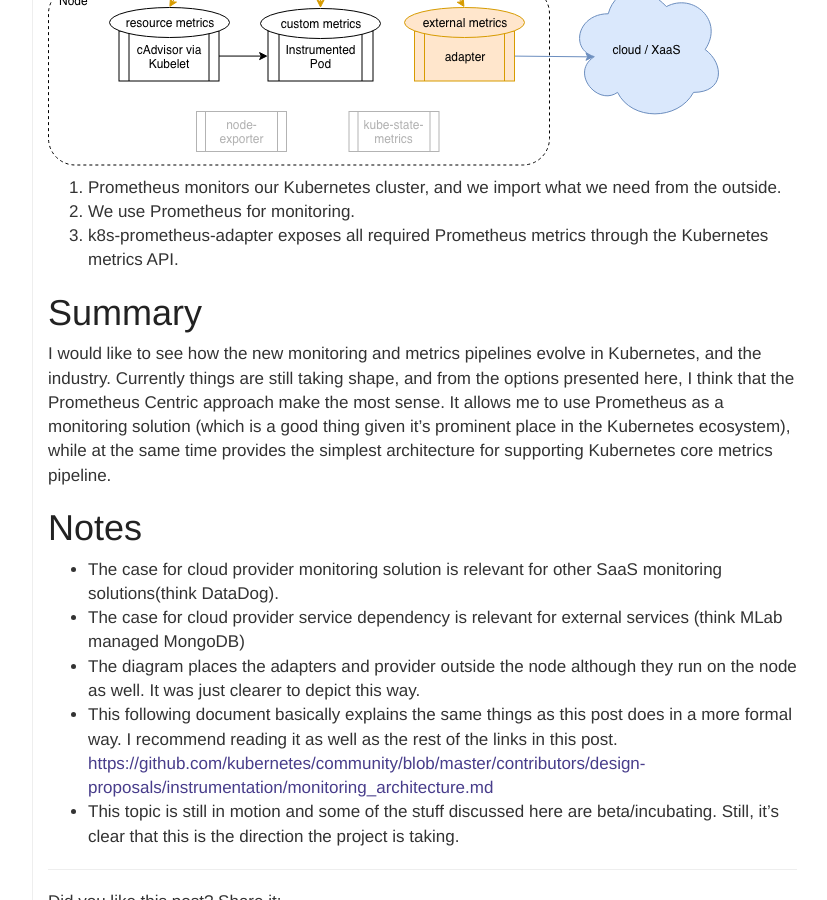
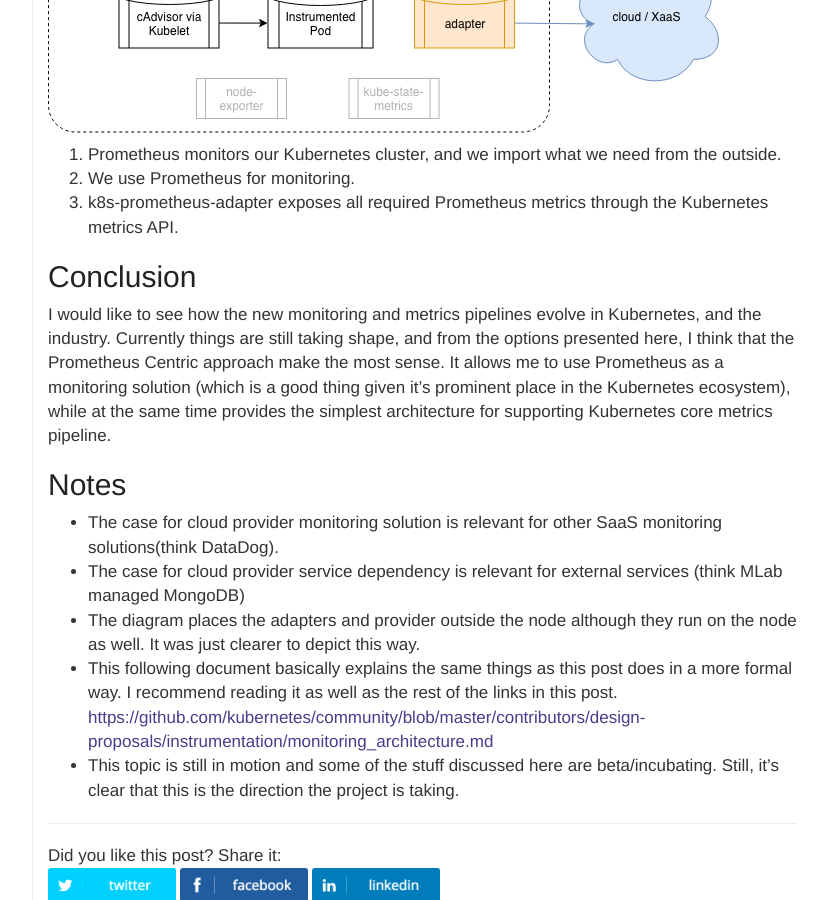
Before and after one commit to itaysk/itaysk.github.io, a Jekyll site: the page built from _posts/2019-01-15-Kubernetes-metrics-and-monitoring.md, in a window 1280 px wide and 900 px high, scrolled down 4916 px. Shown: the whole window, without its empty margins (413-1240 px from the left). Built offline with Jekyll 4.4.1, drawn with Linux system fonts in a browser that asks for light colours.

Commit message:
kubernetes metrics typos

```diff
--- a/_posts/2019-01-15-Kubernetes-metrics-and-monitoring.md
+++ b/_posts/2019-01-15-Kubernetes-metrics-and-monitoring.md
@@ -7,7 +7,7 @@
 
 This post explores the current state of metrics and monitoring in Kubernetes by sharing my experience it progressed.
 
-# Recap
+## Recap
 
 I don't want to spend too much time on history, so here's a quick recap of recent events in this domain:
 
@@ -24,7 +24,7 @@
 
 The purpose of this post is not to dive into the above mentioned concepts, but to help you understand the big picture; how they and other projects you may have encountered in this space fit together and to what end.
 
-# Basic Kubernetes setup
+## Basic Kubernetes setup
 
 So based on the recap, and based on most guides/tutorials you would find, a standard monitoring and core metrics pipeline for Kubernetes will look something like this:
 
@@ -36,7 +36,7 @@
 2. We also have Prometheus as a monitoring solution.
 3. There may be additional Prometheus exporters in use.
 
-# Basic + Cloud
+## Basic + Cloud
 
 More often than not, our Kubernetes cluster is part of a larger environment which is monitored independently. For example: we use a managed kubernetes service in a cloud platform, our cloud environment has many other components (or entirely different systems) so we have been using the cloud provided monitoring solution to monitor our cloud environment. At this point we have two separate monitoring systems.
 
@@ -52,7 +52,7 @@
 2. We also use the cloud provided monitoring solution.
 3. We have a metrics adapter that exposes additional cloud metrics through the Kubernetes metrics API.
 
-# Cloud Centric
+## Cloud Centric
 
 If we have a good monitoring tool in our cloud that we already use to monitor our cloud environment, can't just use it to monitor Kubernetes as well? Can we replace Prometheus with the cloud provided monitoring tool? The answer depends on the monitoring tool in question but it's reasonable to expect your tool to be able to monitor Kubernetes, many tools does that. So generally the answer is yes, you could replace Prometheus with your existing monitoring tool, and consolidate your concerns into a single tool.
 
@@ -69,7 +69,7 @@
 3. We use our cloud provider monitoring solution exclusively.
 4. There's a metrics adapter in the cluster that exposes all required metrics through the Kubernetes metrics API.
 
-# Prometheus centric
+## Prometheus centric
 
 What if instead of merging Prometheus into the cloud monitoring, we merge the cloud monitoring into Prometheus? We probably still need the cloud monitoring system to collect the cloud services metrics in the first place because of the way things are wired in the cloud, but we sure can import those metrics into Prometheus! Prometheus exporters are abundant and it's reasonable to expect to find one that export your cloud metrics of choice.
 Does this mean you can forget about the cloud monitoring solution and use Prometheus exclusively? Probably not, but I do believe that it is possible to reach a state where most of your time is spent in Prometheus and the cloud monitoring solution is only occasionally used.
@@ -86,11 +86,11 @@
 2. We use Prometheus for monitoring.
 3. k8s-prometheus-adapter exposes all required Prometheus metrics through the Kubernetes metrics API.
 
-# Summary
+## Conclusion
 
 I would like to see how the new monitoring and metrics pipelines evolve in Kubernetes, and the industry. Currently things are still taking shape, and from the options presented here, I think that the Prometheus Centric approach make the most sense. It allows me to use Prometheus as a monitoring solution (which is a good thing given it's prominent place in the Kubernetes ecosystem), while at the same time provides the simplest architecture for supporting Kubernetes core metrics pipeline.
 
-# Notes
+## Notes
 
  - The case for cloud provider monitoring solution is relevant for other SaaS monitoring solutions(think DataDog).
  - The case for cloud provider service dependency is relevant for external services (think MLab managed MongoDB)
```
